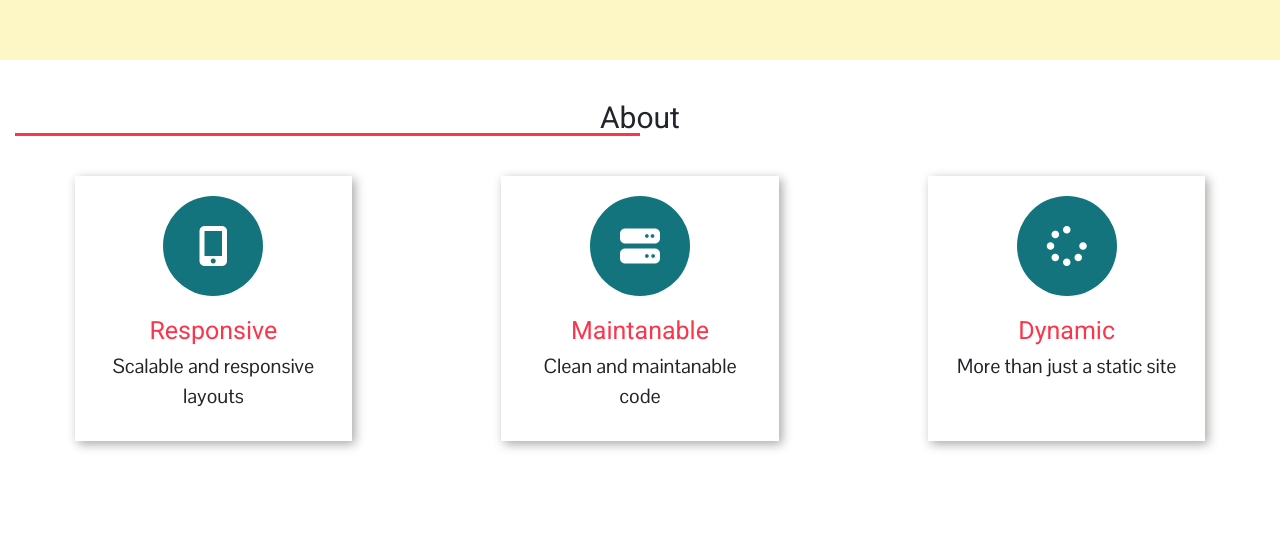
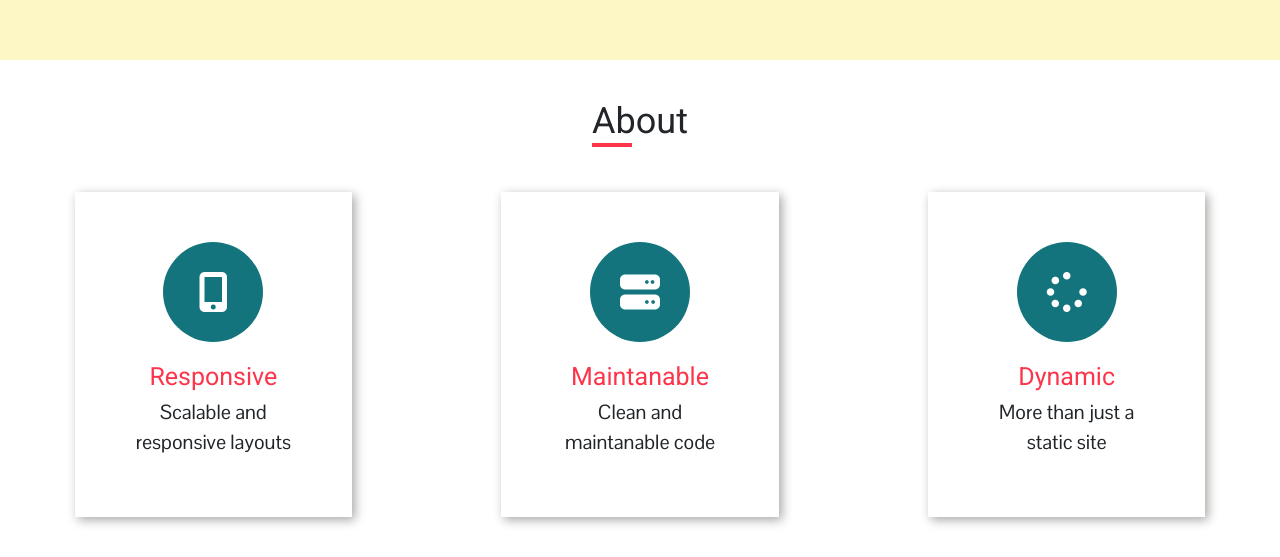
Before and after one commit to Kerri-AnnBates/official-portfolio, a React (Create React App) app: page / in a window 1280 px wide. Shown: the part 804-1361 px from the top of the page. Before the commit the page ends 1285 px from the top, so only its background shows below. Built offline with nearby package versions, Linux system fonts and the light colour scheme.

Commit message:
fixed border for subtitles

```diff
--- a/src/components/about/About.js
+++ b/src/components/about/About.js
@@ -6,7 +6,9 @@ const About = () => {
 	return (
 		<main className="about">
 			<Container fluid={true}>
-				<h2 className="sub-titles">About</h2>
+				<div className="sub-titles">
+					<h2>About</h2>
+				</div>
 				<QuickInfoList />
 				<div className="detailed-info">
 					{/* Tech stack */}
--- a/src/styles/global.scss
+++ b/src/styles/global.scss
@@ -49,19 +49,19 @@ h1 {
 }
 
 .sub-titles {
-	font-size       : 3rem;
-	text-align      : center;
-	margin-bottom   : 4rem;
-	position        : relative;
-	// display      : inline-block;
+	margin-bottom: 4rem;
+	text-align   : center;
 
-	&::after {
-		content         : ' ';
-		width           : 50%;
-		background-color: $secondaryColor;
-		position        : absolute;
-		bottom          : 0;
-		left            : 0;
-		height          : 3px;
+	h2 {
+		font-size: 3.6rem;
+		display  : inline-block;
+
+		&::after {
+			content         : ' ';
+			display         : block;
+			width           : 4rem;
+			background-color: $secondaryColor;
+			height          : 4px;
+		}
 	}
 }
--- a/src/styles/quickInfo.scss
+++ b/src/styles/quickInfo.scss
@@ -3,7 +3,7 @@
 		text-align: center;
 		width     : 70%;
 		margin    : auto;
-		padding   : 2rem;
+		padding   : 5rem;
 		box-shadow: 3px 3px 10px 0px rgba(169, 167, 165, 1);
 		height    : 100%;
 
```
